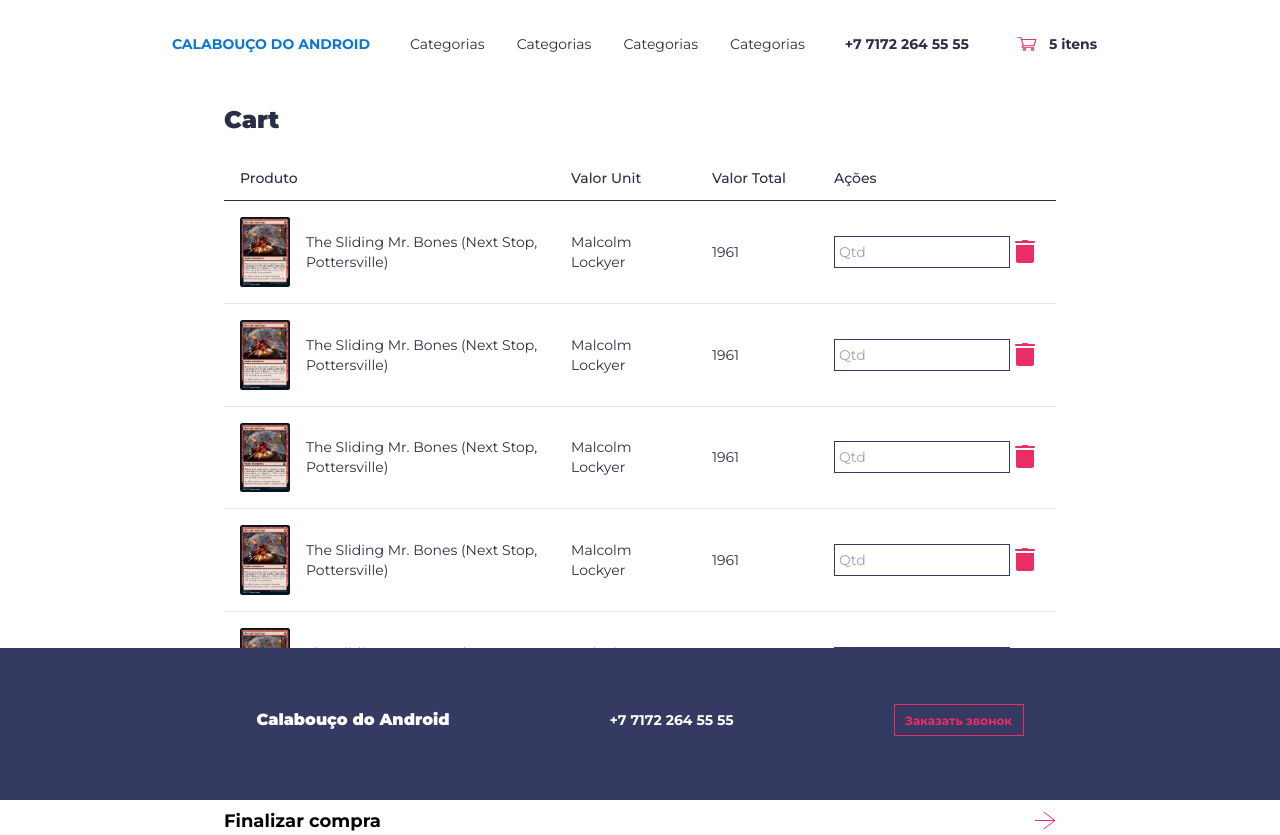
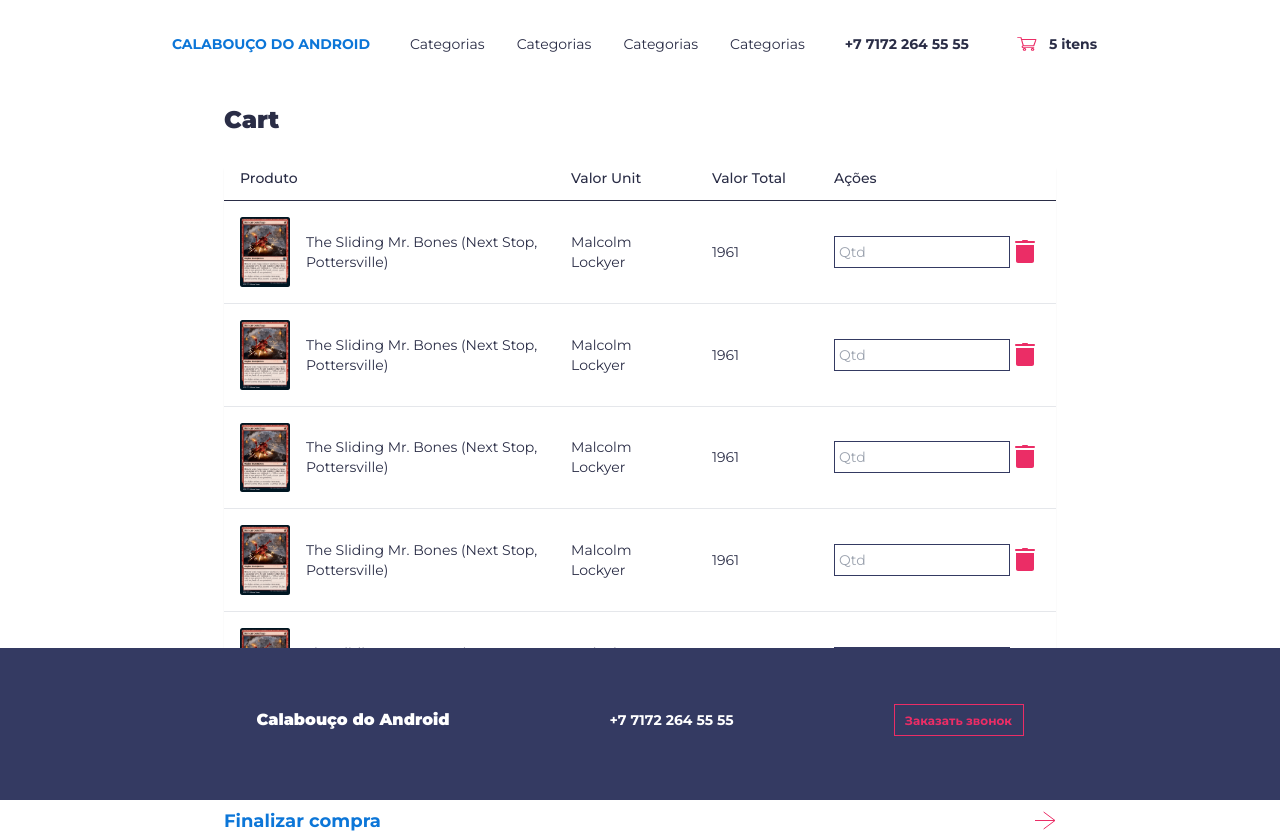
Before and after one commit to paulorievrs/next-marketplace-mtg, a Next.js app: page /carrinho in a window 1280 px wide. Built offline with nearby package versions, Linux system fonts and the light colour scheme.

Commit message:
fix: change color variable name

```diff
--- a/components/NextPage/NextPage.tsx
+++ b/components/NextPage/NextPage.tsx
@@ -9,7 +9,7 @@ type NextPageProps = {
 export default function NextPage({ pageTitle }: NextPageProps) {
   return (
     <div className="flex flex-row justify-between items-center cursor-pointer w-full mt-8">
-      <Body fontWeight="font-bold" color="text-info-light" fontSize="text-lg">
+      <Body fontWeight="font-bold" color="text-light-info" fontSize="text-lg">
         {pageTitle}
       </Body>
       <ArrowRight />
```
